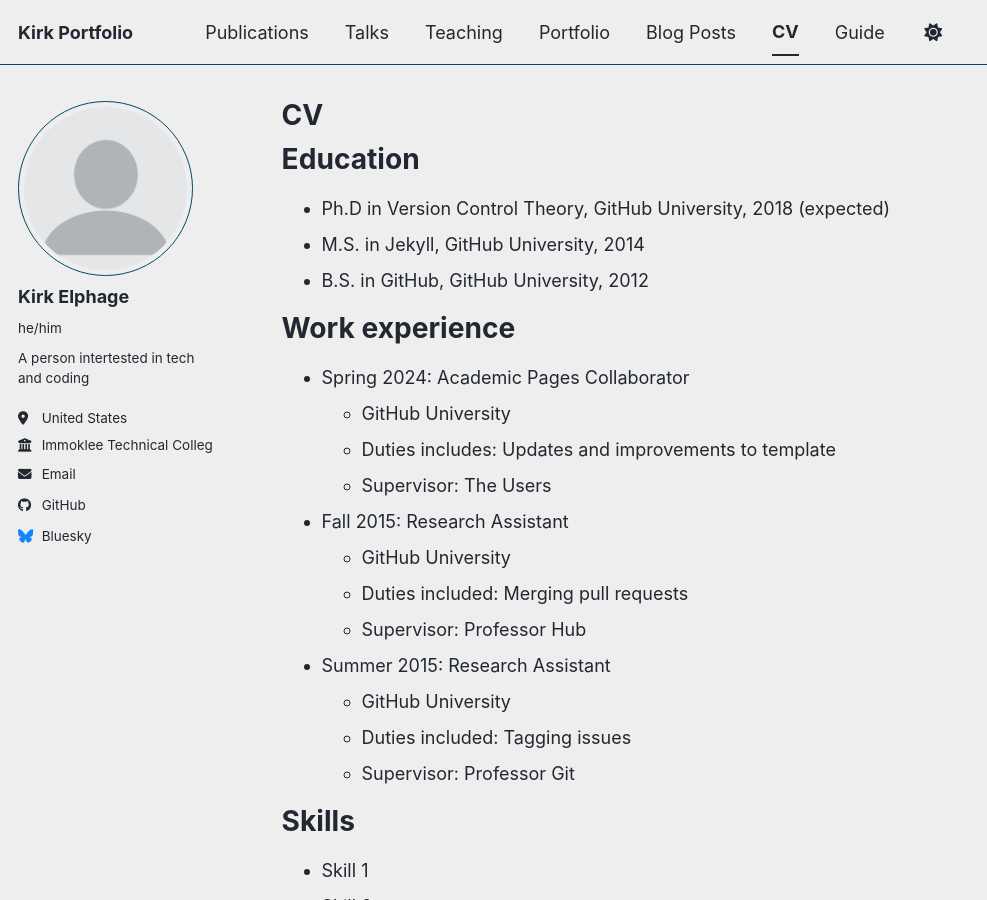
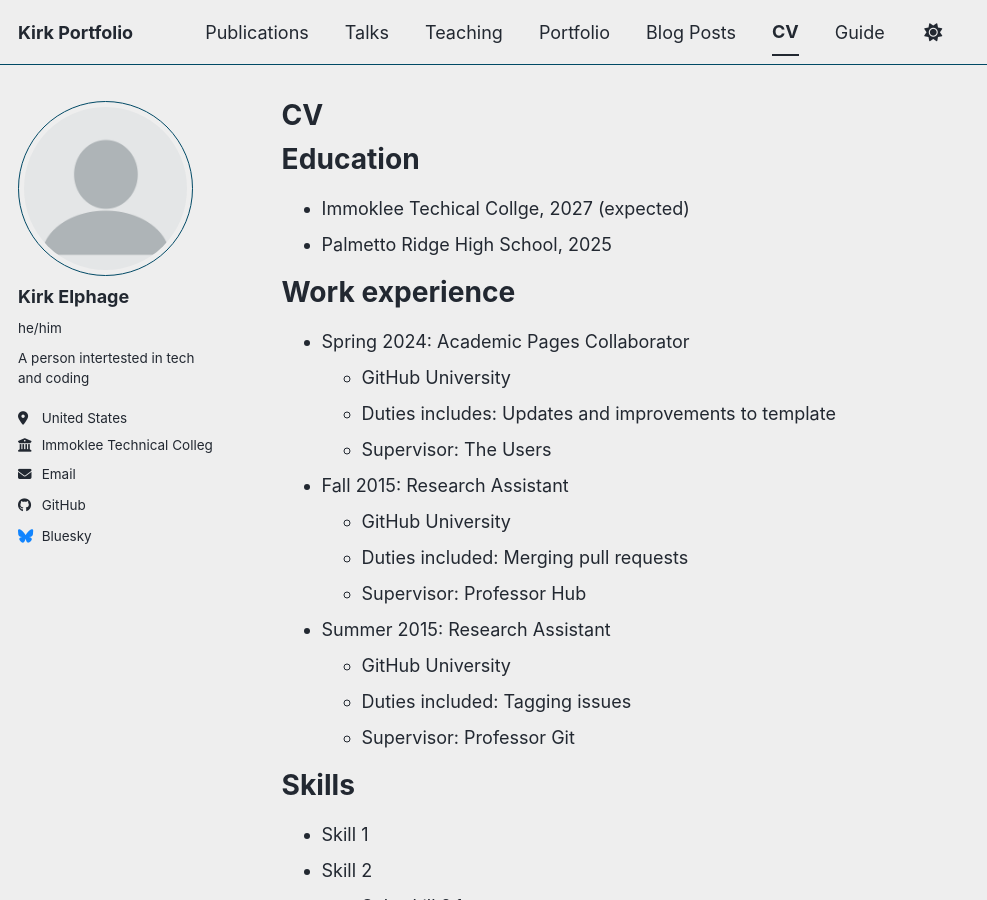
Before and after one commit to 10-0-10/10-0-10.github.com, a Jekyll site: the page built from _pages/cv.md, in a window 1280 px wide and 900 px high. Shown: the whole window, without its empty margins (0-987 px from the left). Built offline with Jekyll 4.4.1, drawn with Linux system fonts in a browser that asks for light colours; a script bundle is joined from its source files by our own code; library files that are not in the unit come from our copies.

Commit message:
Update cv.md

```diff
--- a/_pages/cv.md
+++ b/_pages/cv.md
@@ -11,9 +11,8 @@
 
 Education
 ======
-* Ph.D in Version Control Theory, GitHub University, 2018 (expected)
-* M.S. in Jekyll, GitHub University, 2014
-* B.S. in GitHub, GitHub University, 2012
+* Immoklee Techical Collge, 2027 (expected)
+* Palmetto Ridge High School, 2025
 
 Work experience
 ======
```
